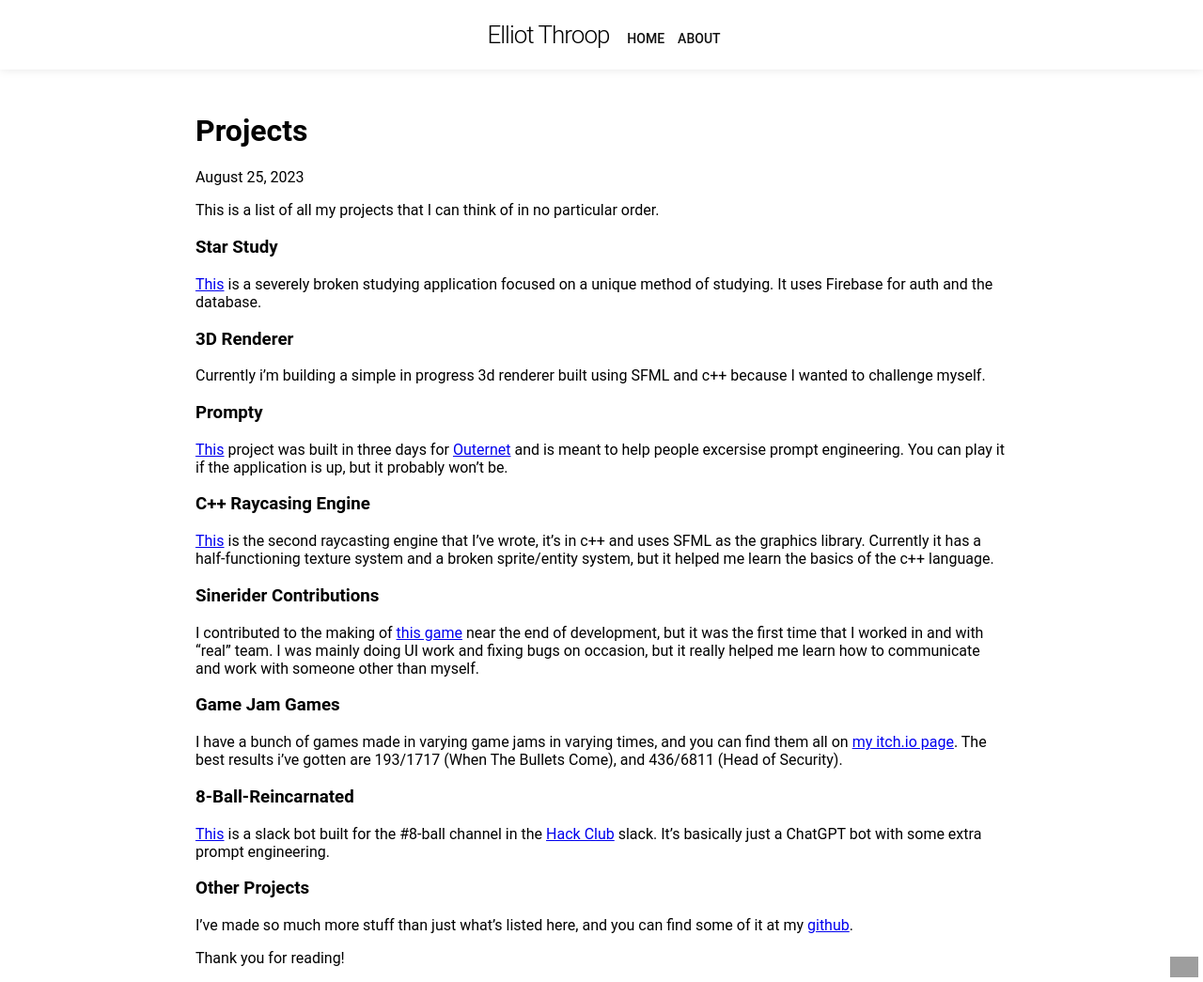
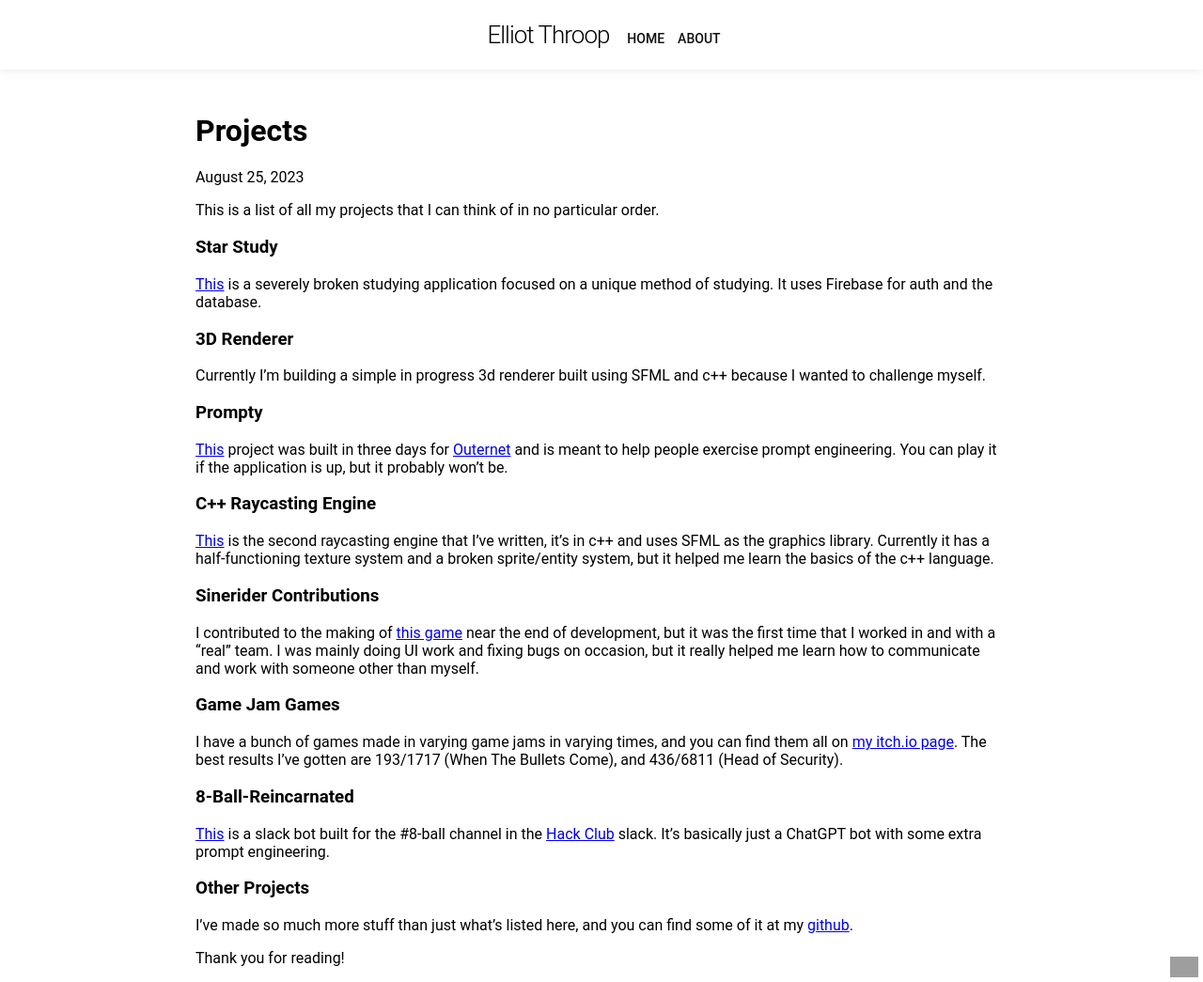
Before and after one commit to Captainexpo-1/captainexpo-1.github.io, a Jekyll site: the page built from _posts/2023-08-25-projects.markdown, in a window 1280 px wide and 1045 px high. Shown: the whole window at 94% size. Built offline with Jekyll 4.4.1, drawn with Linux system fonts in a browser that asks for light colours; nearby versions of some CDN libraries; grey boxes are pictures that could not be loaded.

Commit message:
spelling mistake fixes

```diff
--- a/_posts/2023-08-25-projects.markdown
+++ b/_posts/2023-08-25-projects.markdown
@@ -5,36 +5,54 @@ layout: post
 This is a list of all my projects that I can think of in no particular order.
 
 
+
+
 ### Star Study
+
 
 [This](https://star-study.web.app/) is a severely broken studying application focused on a unique method of studying. It uses Firebase for auth and the database.
 
+
 ### 3D Renderer
 
-Currently i'm building a simple in progress 3d renderer built using SFML and c++ because I wanted to challenge myself.
+
+Currently I'm building a simple in progress 3d renderer built using SFML and c++ because I wanted to challenge myself.
+
 
 ### Prompty
 
-[This](https://prompty-bff99300b53b.herokuapp.com/) project was built in three days for [Outernet](https://outernet.hackclub.com/) and is meant to help people excersise prompt engineering. You can play it if the application is up, but it probably won't be.
+
+[This](https://prompty-bff99300b53b.herokuapp.com/) project was built in three days for [Outernet](https://outernet.hackclub.com/) and is meant to help people exercise prompt engineering. You can play it if the application is up, but it probably won't be.
 
 
-### C++ Raycasing Engine
-[This](https://github.com/Captainexpo-1/cpp-raycasting-engine) is the second raycasting engine that I've wrote, it's in c++ and uses SFML as the graphics library. Currently it has a half-functioning texture system and a broken sprite/entity system, but it helped me learn the basics of the c++ language.
+
+
+### C++ Raycasting Engine
+[This](https://github.com/Captainexpo-1/cpp-raycasting-engine) is the second raycasting engine that I've written, it's in c++ and uses SFML as the graphics library. Currently it has a half-functioning texture system and a broken sprite/entity system, but it helped me learn the basics of the c++ language.
+
 
 ### Sinerider Contributions
 
-I contributed to the making of [this game](https://sinerider.com) near the end of development, but it was the first time that I worked in and with "real" team. I was mainly doing UI work and fixing bugs on occasion, but it really helped me learn how to communicate and work with someone other than myself.
+
+I contributed to the making of [this game](https://sinerider.com) near the end of development, but it was the first time that I worked in and with a "real" team. I was mainly doing UI work and fixing bugs on occasion, but it really helped me learn how to communicate and work with someone other than myself.
+
+
 
 
 ### Game Jam Games
 
-I have a bunch of games made in varying game jams in varying times, and you can find them all on [my itch.io page](https://captainexpo.itch.io/). The best results i've gotten are 193/1717 (When The Bullets Come), and 436/6811 (Head of Security).
+
+I have a bunch of games made in varying game jams in varying times, and you can find them all on [my itch.io page](https://captainexpo.itch.io/). The best results I've gotten are 193/1717 (When The Bullets Come), and 436/6811 (Head of Security).
+
 
 ### 8-Ball-Reincarnated
 
+
 [This](https://github.com/Captainexpo-1/8-ball-reincarnated) is a slack bot built for the #8-ball channel in the [Hack Club](https://hackclub.com) slack. It's basically just a ChatGPT bot with some extra prompt engineering.
+
 
 ### Other Projects
 I've made so much more stuff than just what's listed here, and you can find some of it at my [github](https://github.com/Captainexpo-1).
 
+
 Thank you for reading!
```
